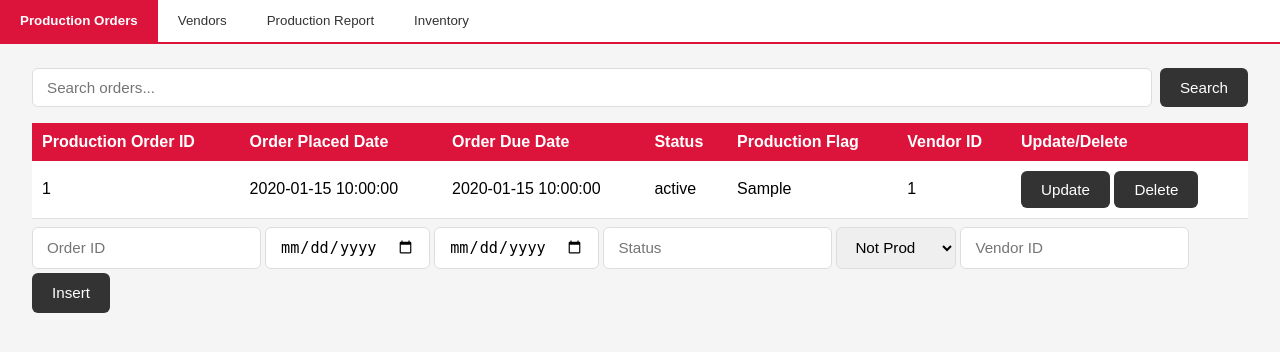
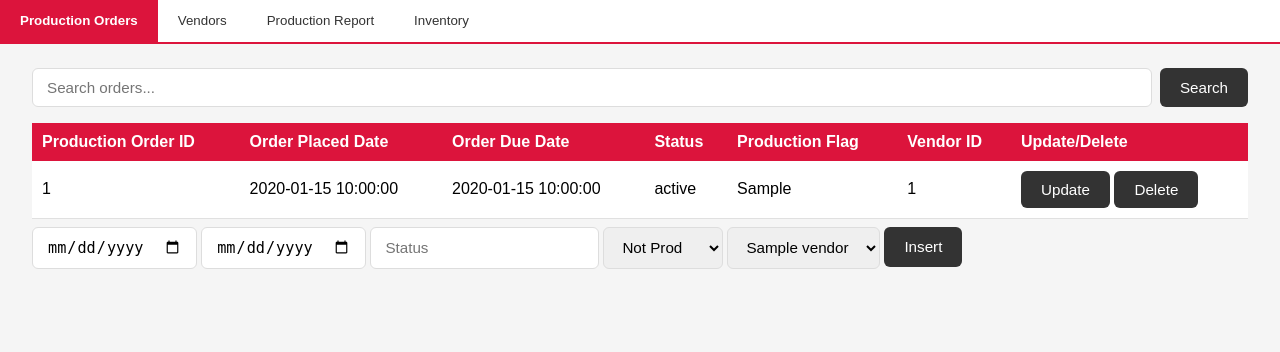
Before and after one commit to Dmoney567/Database_Project, a FastAPI app: template templates/dashboard.html in a window 1280 px wide. Shown: the part 129-481 px from the top of the page. Run offline with FastAPI, Linux system fonts and the light colour scheme; the template is opened without the code that fills it: most values are stand-ins (such as "Sample title", 1, 10 or a date in 2020).

Commit message:
insert feature added

```diff
--- a/app/main.py
+++ b/app/main.py
@@ -8,7 +8,7 @@ from dotenv import load_dotenv
 from starlette.middleware.sessions import SessionMiddleware
 from passlib.context import CryptContext
 from fastapi import Form
-
+from datetime import datetime
 
 pwd_context = CryptContext(schemes=["bcrypt"], deprecated="auto")
 #load environment variables
@@ -21,8 +21,6 @@ app.add_middleware(
     SessionMiddleware,
     secret_key="super-secret-key",  # change this later
 )
-
-
 
 db_pool = pooling.MySQLConnectionPool(
     pool_name = "supply_pool",
@@ -139,35 +137,30 @@ async def dashboard(request: Request):
         }
     )
 
-@app.get("/dashboard/orders/create")
-async def create_order(request:Request, order_id:int = Form(), order_date_placed :str = Form(),
+##insert
+@app.post("/dashboard/orders/create")
+async def create_order(request:Request,
+                       order_date_placed :str = Form(),
                        order_date_due:str = Form() ,status: str = Form() ,
                        production_flag:int = Form(), vendor_id:int = Form()):
     conn = get_db_conn()
     cursor = conn.cursor(dictionary=True)
     try:
+        placed = datetime.strptime(order_date_placed, "%Y-%m-%d").date()
+        due = datetime.strptime(order_date_due, "%Y-%m-%d").date()
+
         query = """
-        INSERT INTO PRODUCTION_ORDERS
-        (order_id,order_date_placed,order_date_due,status,production_flag,vendor_id)
-        WHERE
+        INSERT IGNORE INTO PRODUCTION_ORDER
+        (order_placed_date, order_due_date, order_status, order_production_flag, vend_id)
+        VALUES (%s, %s, %s, %s, %s)
+        """
+        cursor.execute(query, (placed, due, status, production_flag, vendor_id))
+        conn.commit()
 
-
-
-
-    """
-        cursor.executemany(query)
-
+        cursor.execute("SELECT * FROM PRODUCTION_ORDER")
         orders = cursor.fetchall()
 
-
-        return templates.TemplateResponse(
-        request = request,
-        name="dashboard.html",
-        context={
-            "request": request,
-            "orders": orders
-
-        })
+        return RedirectResponse(url="/dashboard", status_code=302)
 
     finally:
         cursor.close()
@@ -177,13 +170,11 @@ async def create_order(request:Request, order_id:int = Form(), order_date_placed
 def get_user(username):
     conn = get_db_conn()
     cursor = conn.cursor(dictionary=True)
-
     try:
         cursor.execute("SELECT user_id,username, password_hash FROM USERS WHERE username = %s",(username,))
         return cursor.fetchone()
     except Exception as e:
         print(f"Error getting user: {e}")
-
     finally:
         cursor.close()
         conn.close()
--- a/templates/components/production_order_table.html
+++ b/templates/components/production_order_table.html
@@ -28,13 +28,13 @@
 
             <td class="action-buttons">
 
-            <!-- UPDATE -->
+            <!-- update -->
             <form method="GET" action="/dashboard/orders/update" style="display:inline;">
                 <input type="hidden" name="order_id" value="{{ order.order_id }}">
                 <button class="btn small-btn">Update</button>
             </form>
 
-            <!-- DELETE -->
+            <!-- delete -->
             <form method="POST" action="/dashboard/orders/delete" style="display:inline;">
                 <input type="hidden" name="order_id" value="{{ order.order_id }}">
                 <button class="btn small-btn delete-btn">Delete</button>
@@ -54,22 +54,20 @@
 
 <div class="createRow">
     <form method="POST" action="/dashboard/orders/create" class="createForm">
+        <input class="formInput" type="date" name="order_date_placed" required>
+        <input class="formInput" type="date" name="order_date_due" required>
+        <input class="formInput" type="text" name="status" placeholder="Status" required>
 
-        <input class="formInput" type="text" name="order_id" placeholder="Order ID" required>
-
-        <input class="formInput" type="date" name="order_placed_date" required>
-
-        <input class="formInput" type="date" name="order_due_date" required>
-
-        <input class="formInput" type="text" name="order_status" placeholder="Status" required>
-
-        <select class="formInput" name="order_production_flag">
+        <select class="formInput" name="production_flag">
             <option value="0">Not Prod</option>
             <option value="1">In Prod</option>
         </select>
 
-        <input class="formInput" type="text" name="vend_id" placeholder="Vendor ID" required>
-
-        <button class="btn" type="submit">Insert</button>
+        <select class="formInput" name="vendor_id">
+        {% for vendor in vendors %}
+        <option value="{{ vendor.vend_id }}">{{ vendor.vend_name }}</option>
+        {% endfor %}
+</select>
+            <button class="btn" type="submit">Insert</button>
     </form>
 </div>
```
